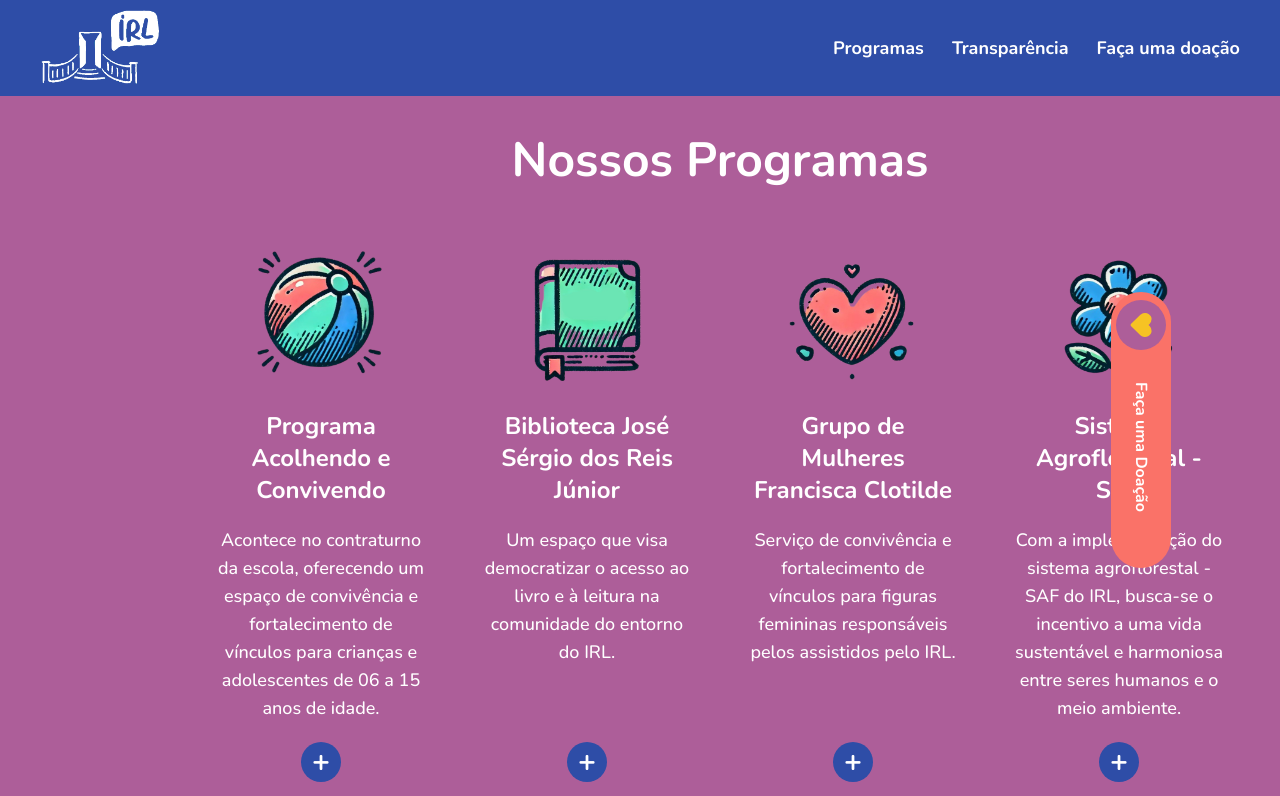
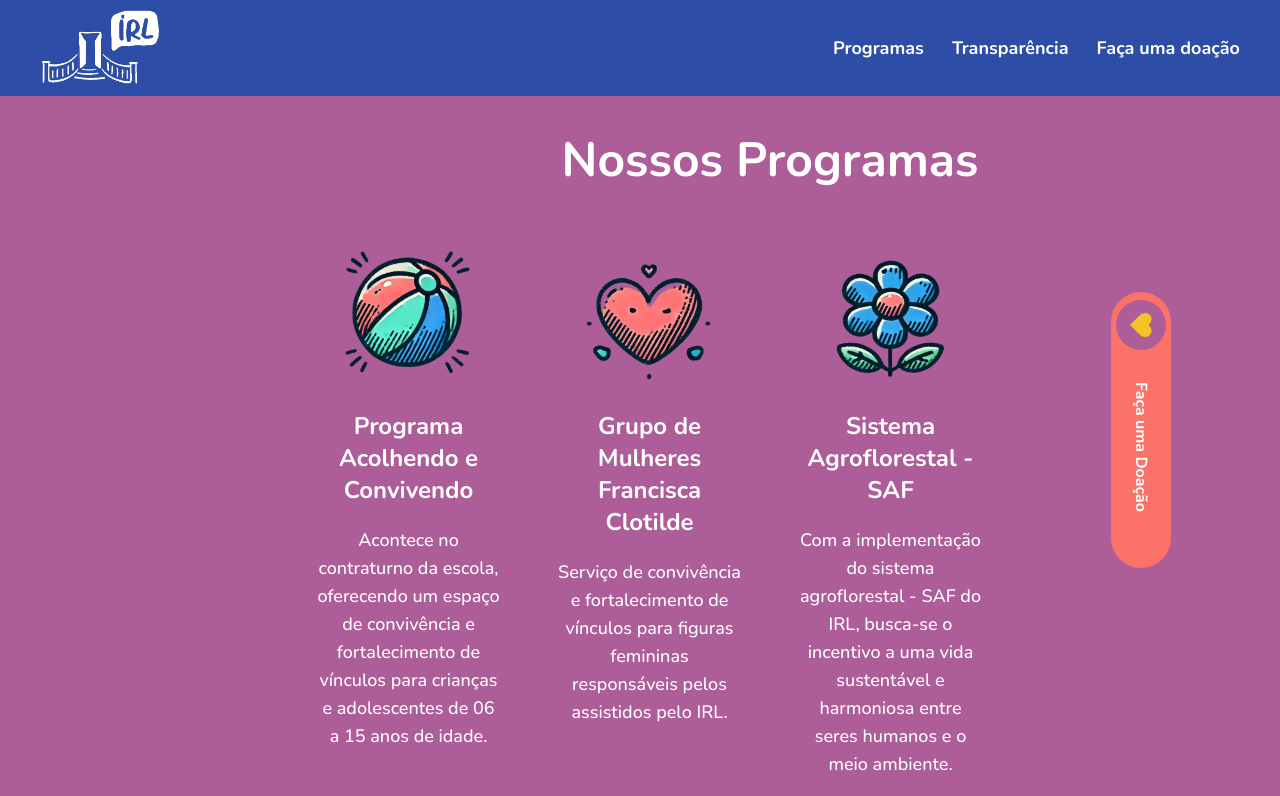
Before and after one commit to flaviare1s/irl, a React (Vite) app: page /programas in a window 1280 px wide. Shown: the top 796 px of the page. Built offline with nearby package versions, Linux system fonts and the light colour scheme.

Commit message:
Retira projeto da biblioteca e adiciona programas à home

```diff
--- a/src/components/Historia.jsx
+++ b/src/components/Historia.jsx
@@ -12,9 +12,16 @@ export const Historia = () => {
       numero: "3", ano: "1954", texto: "Renomeado em homenagem ao seu fundador, passou a se chamar Instituto Dr. Rocha Lima de Proteção e Assistência à Infância - IRL"
     },
     {
-      numero: "4", ano: "2010", texto: "Reformulação dos programas do IRL em busca de maior compatibilidade com o direito à convivência familiar e comunitária"
-    }, {
-      numero: "5", ano: "2015", texto: "Implementação de uma assistência social moderna que busca contribuir com o desenvolvimento humano, o bem-estar e a formação ética de crianças, adolescentes e as suas respectivas famílias, oportunizando assim, o protagonismo na sua própria transformação social"
+      numero: "4", ano: "2010", texto: "Reformulação dos programas do IRL em busca de maior compatibilidade com o direito à convivência familiar e comunitária e i mplementação de uma assistência social moderna que busca contribuir com o desenvolvimento humano, o bem-estar e a formação ética de crianças, adolescentes e as suas respectivas famílias, oportunizando assim, o protagonismo na sua própria transformação social"
+    },
+    {
+      numero: "5", ano: "2015", texto: "Criação do Programa Acolhendo e Convivendo"
+    },
+    {
+      numero: "6", ano: "2017", texto: "Criação do Grupo de Mulheres Francisca Clotilde"
+    },
+    {
+      numero: "7", ano: "2020", texto: "Criação do Espaço Agroflorestal - SAF"
     },
   ];
 
--- a/src/pages/Home.jsx
+++ b/src/pages/Home.jsx
@@ -3,6 +3,7 @@ import { Depoimentos } from "../components/Depoimentos"
 import { Equipe } from "../components/Equipe"
 import { Historia } from "../components/Historia"
 import { Missao } from "../components/Missao"
+import { Programas } from "./Programas"
 
 export const Home = () => {
   return (
@@ -10,6 +11,7 @@ export const Home = () => {
       <Banner />
       <Historia />
       <Missao />
+      <Programas />
       <Equipe />
       <Depoimentos />
     </div>
--- a/src/pages/Programas.jsx
+++ b/src/pages/Programas.jsx
@@ -1,6 +1,5 @@
 import { ProgramaComponente } from "../components/ProgramaComponente";
 import img1 from "../assets/img/elementos/figura1.png";
-import img2 from "../assets/img/elementos/figura2.png";
 import img3 from "../assets/img/elementos/figura3.png";
 import img4 from "../assets/img/elementos/figura4.png";
 
@@ -9,8 +8,6 @@ import imgAcolhendo2 from "../assets/img/fotos/programas/Acolhendo2.jpg";
 import imgAcolhendo3 from "../assets/img/fotos/programas/Acolhendo3.jpg";
 import imgAcolhendo4 from "../assets/img/fotos/programas/Acolhendo4.jpg";
 import imgAcolhendo5 from "../assets/img/fotos/programas/Acolhendo5.jpg";
-import imgBiblioteca1 from "../assets/img/fotos/programas/Biblioteca.jpg";
-import imgBiblioteca2 from "../assets/img/fotos/programas/Biblioteca2.jpg";
 import imgMulheres1 from "../assets/img/fotos/programas/Mulheres.jpg";
 import imgAgrofloresta1 from "../assets/img/fotos/programas/Agrofloresta.jpg";
 import imgAgrofloresta2 from "../assets/img/fotos/programas/Agrofloresta2.jpg";
@@ -18,7 +15,7 @@ import { BotaoDoacoes } from "../components/BotaoDoacoes";
 
 export const Programas = () => {
   return (
-    <section className="bg-radiant-orchid flex flex-col justify-center items-center py-10 px-4 md:px-10 lg:pl-20 xl:pl-[200px]">
+    <section className="bg-radiant-orchid flex flex-col justify-center items-center py-10 px-4 md:px-10 lg:pl-20 xl:pl-[300px]">
       <h2 className="text-white text-3xl md:text-5xl text-center font-bold mb-10">Nossos Programas</h2>
       <div className="grid grid-cols-1 sm:grid-cols-2 lg:grid-cols-4 gap-6">
         <ProgramaComponente
@@ -26,12 +23,6 @@ export const Programas = () => {
           nome="Programa Acolhendo e Convivendo"
           texto="Acontece no contraturno da escola, oferecendo um espaço de convivência e fortalecimento de vínculos para crianças e adolescentes de 06 a 15 anos de idade."
           imagens={[imgAcolhendo1, imgAcolhendo2, imgAcolhendo3, imgAcolhendo4, imgAcolhendo5]}
-        />
-        <ProgramaComponente
-          img={img2}
-          nome="Biblioteca José Sérgio dos Reis Júnior"
-          texto="Um espaço que visa democratizar o acesso ao livro e à leitura na comunidade do entorno do IRL."
-          imagens={[imgBiblioteca1, imgBiblioteca2]}
         />
         <ProgramaComponente
           img={img3}
```
